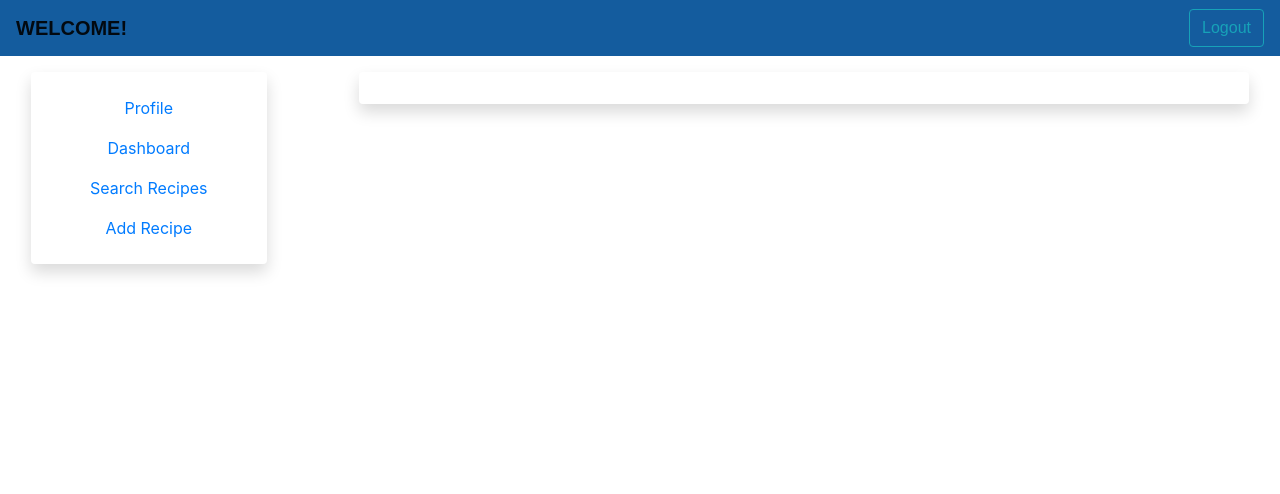
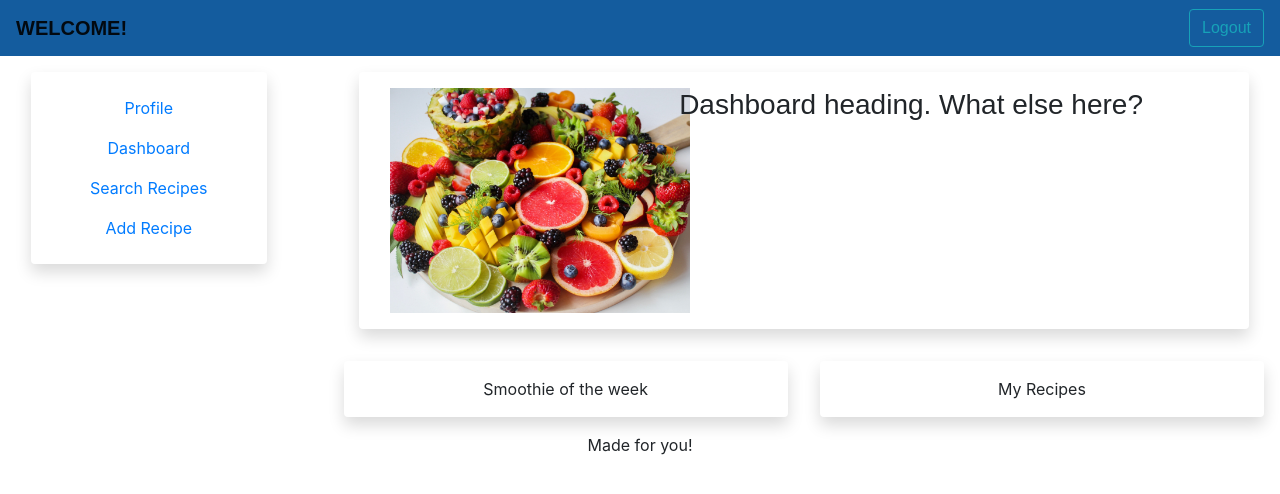
Before and after one commit to lindsaymorris813/Project3, a React (Create React App) app in the folder client/: page /dashboard in a window 1280 px wide. Shown: the top 494 px of the page. Built offline with nearby package versions, Linux system fonts and the light colour scheme; a web font is replaced by a local one.

Commit message:
added content and outline of page to the dashboard page

```diff
--- a/client/src/pages/Dashboard.js
+++ b/client/src/pages/Dashboard.js
@@ -16,15 +16,26 @@ function Dashboard() {
                 <div className="col-9">
                     <div className="container">
                         <div className="row shadow p-3 m-3 rounded list-border">
-                            <div className="col">
-
+                            <div className="col-3">
+                                <img className="smoothie" src="images/fruitTray.jpg" ></img>
+                            </div>
+                            <div className="col-9">
+                                <h3>Dashboard heading. What else here?</h3>
+                            </div>
+                        </div>
+                        <div className="row ">
+                            <div className="col shadow p-3 m-3 rounded list-border">
+                                Smoothie of the week
+                            </div>
+                            <div className="col shadow p-3 m-3 rounded list-border">
+                                My Recipes
                             </div>
                         </div>
                     </div>
                 </div>
             </div>
 
-            {/* <Footer /> */}
+            <Footer />
         </>
 
     )
--- a/client/src/pages/dashboard.css
+++ b/client/src/pages/dashboard.css
@@ -0,0 +1,3 @@
+.smoothie {
+ width: 300px;
+}
```
